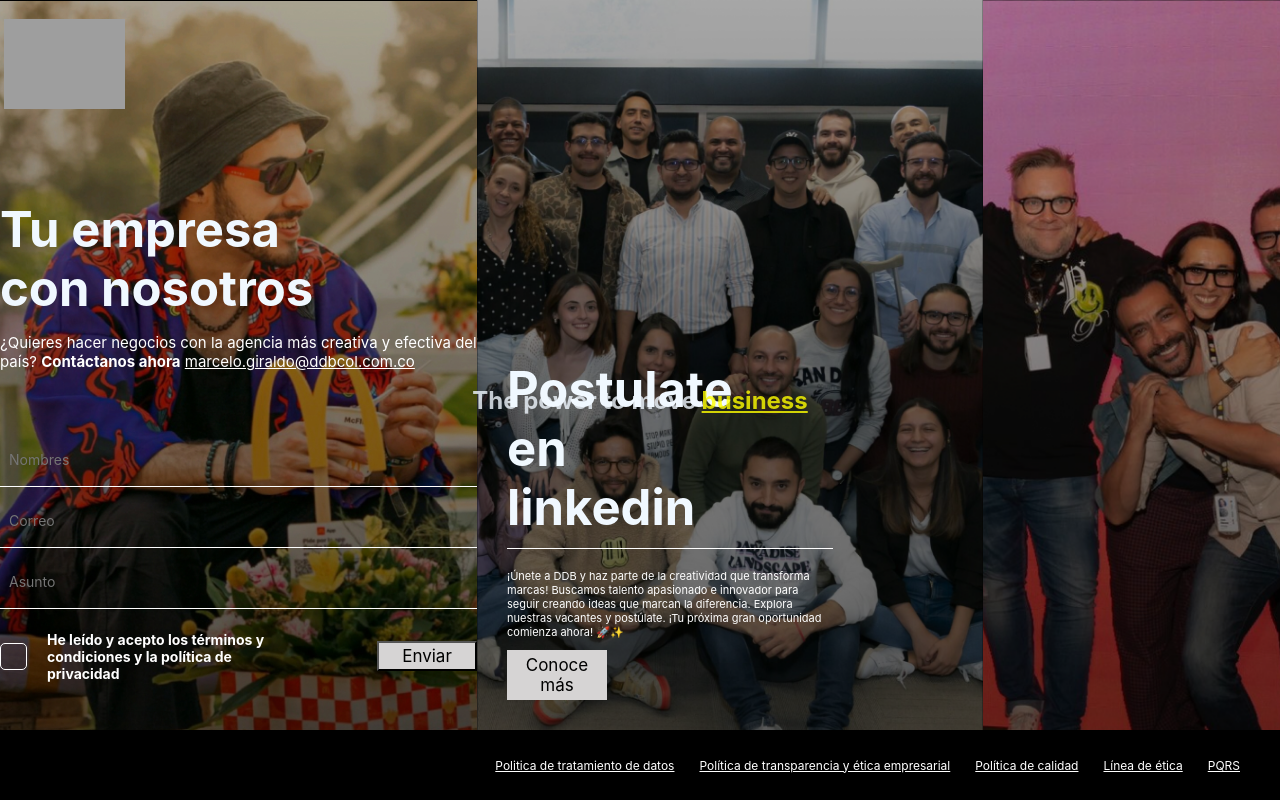
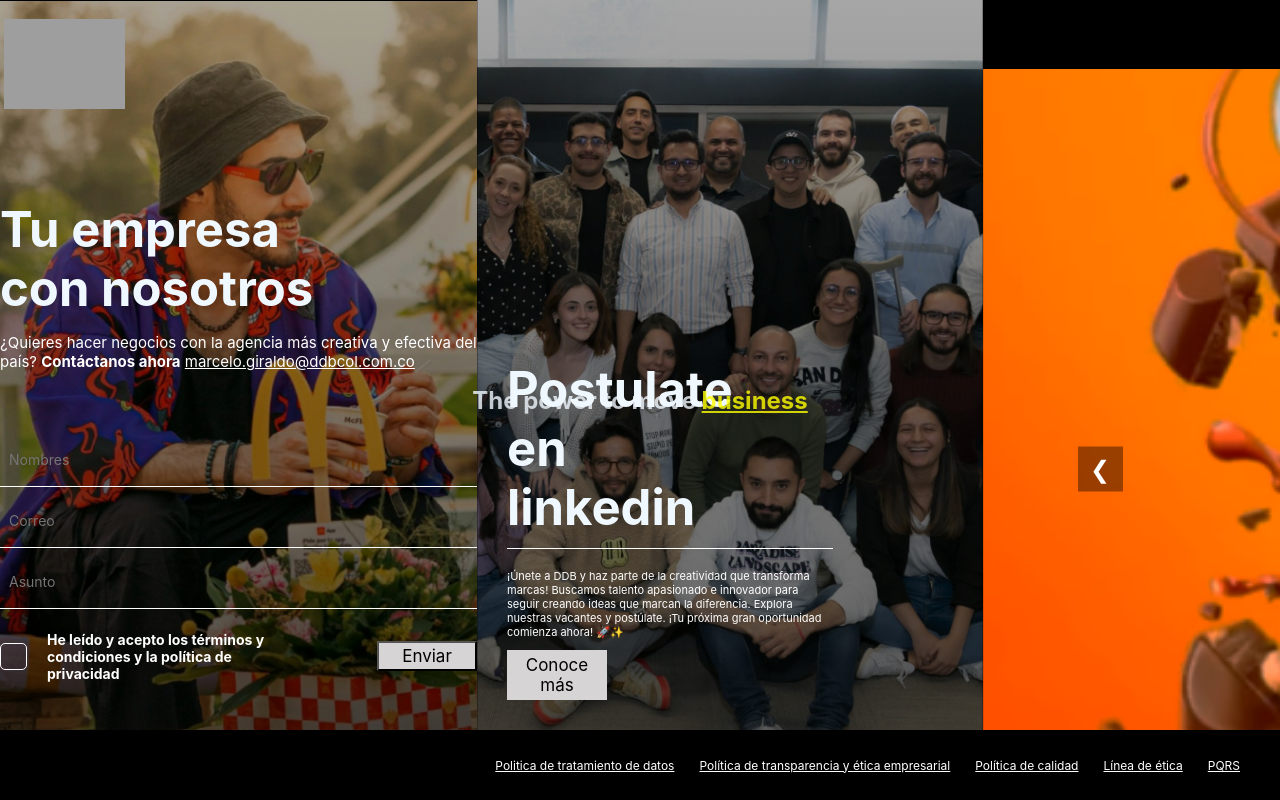
Before and after one commit to Juan-FlorezDm/paginafinal, a React (Vite) app: page / in a window 1280 px wide. Built offline with nearby package versions, Linux system fonts and the light colour scheme; grey boxes are pictures that could not be loaded.

Commit message:
carrusel

```diff
--- a/src/Principal.tsx
+++ b/src/Principal.tsx
@@ -2,7 +2,9 @@ import './principal.css'
 import img1 from '../public/img1.jpg'
 import img2 from '../public/img1.webp'
 import img3 from '../public/img3.webp'
-
+import img4 from '../public/img4.webp'
+import img5 from '../public/img5.webp'
+import Carrusel from './carrusel.tsx';
 
 export default function Principal(){
 
@@ -50,12 +52,16 @@ export default function Principal(){
                 </div>
             </div>
 
-            <div
-                className="tres"
-                style={{backgroundImage: `url(${img3})`}}
-                >
+            <div className="tres">
+                <Carrusel
+                    imagenes={[
+                    img3,
+                    img4,
+                    img5
+                    ]}
+                />
+            </div>
 
-            </div>
     </div>
     )
 }
--- a/src/carrusel.css
+++ b/src/carrusel.css
@@ -0,0 +1,69 @@
+.carrusel {
+  position: relative;
+  width: 100%;
+  height: 100%;
+  overflow: hidden;
+}
+
+.slides {
+  display: flex;
+  height: 100%;
+  transition: transform 0.8s ease;
+}
+
+.slides img {
+  min-width: 100%;
+  height: 100%;
+  object-fit: cover;
+}
+
+.flecha {
+  position: absolute;
+  top: 50%;
+  transform: translateY(-50%);
+  z-index: 10;
+
+  width: 45px;
+  height: 45px;
+
+  border: none;
+  cursor: pointer;
+
+  color: white;
+  background: rgba(0, 0, 0, 0.4);
+
+  font-size: 24px;
+}
+
+.izquierda {
+  left: 15px;
+}
+
+.derecha {
+  right: 15px;
+}
+
+.indicadores {
+  position: absolute;
+  bottom: 20px;
+
+  width: 100%;
+
+  display: flex;
+  justify-content: center;
+  gap: 10px;
+}
+
+.indicador {
+  width: 12px;
+  height: 12px;
+
+  border-radius: 50%;
+  background: rgba(255,255,255,.4);
+
+  cursor: pointer;
+}
+
+.indicador.activo {
+  background: white;
+}
--- a/src/carrusel.tsx
+++ b/src/carrusel.tsx
@@ -1,26 +1,81 @@
-import './carrusel.css'
-import img3 from '../public/img3.webp'
-import img4 from '../public/img4.webp'
-import img5 from '../public/img5.webp'
+import { useState, useEffect } from "react";
+import "./carrusel.css";
 
+interface CarruselProps {
+  imagenes: string[];
+}
 
+export default function Carrusel({
+  imagenes,
+}: CarruselProps) {
+  const [indice, setIndice] = useState(0);
 
-export default function Carrusel() {
+  useEffect(() => {
+    const intervalo = setInterval(() => {
+      setIndice((prev) =>
+        prev === imagenes.length - 1 ? 0 : prev + 1
+      );
+    }, 4000);
 
-  const imagenes = [
-        img3,
-        img4,
-        img5
-    ]
+    return () => clearInterval(intervalo);
+  }, [imagenes.length]);
+
+  const siguiente = () => {
+    setIndice((prev) =>
+      prev === imagenes.length - 1 ? 0 : prev + 1
+    );
+  };
+
+  const anterior = () => {
+    setIndice((prev) =>
+      prev === 0 ? imagenes.length - 1 : prev - 1
+    );
+  };
 
   return (
-    <div>
+    <div className="carrusel">
+      <button
+        className="flecha izquierda"
+        onClick={anterior}
+      >
+        ❮
+      </button>
+
+      <div
+        className="slides"
+        style={{
+          transform: `translateX(-${indice * 100}%)`,
+        }}
+      >
         {imagenes.map((imagen, index) => (
           <img
             key={index}
             src={imagen}
+            alt={`slide-${index}`}
           />
         ))}
       </div>
+
+      <button
+        className="flecha derecha"
+        onClick={siguiente}
+      >
+        ❯
+      </button>
+
+      <div className="indicadores">
+        {imagenes.map((_, index) => (
+          <span
+            key={index}
+            className={
+              indice === index
+                ? "indicador activo"
+                : "indicador"
+            }
+            onClick={() => setIndice(index)}
+          />
+        ))}
+      </div>
+    </div>
   );
 }
```
Lines whose indentation alone changed are shown as unchanged.
